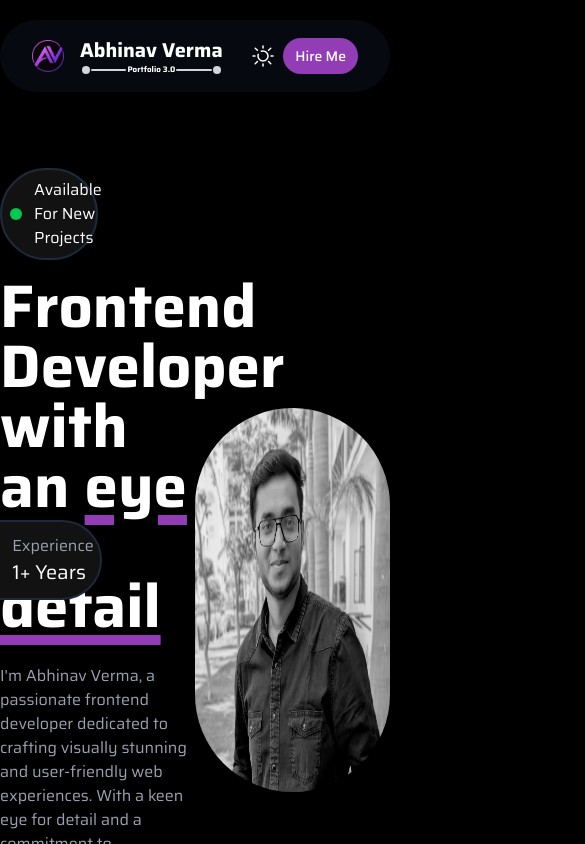
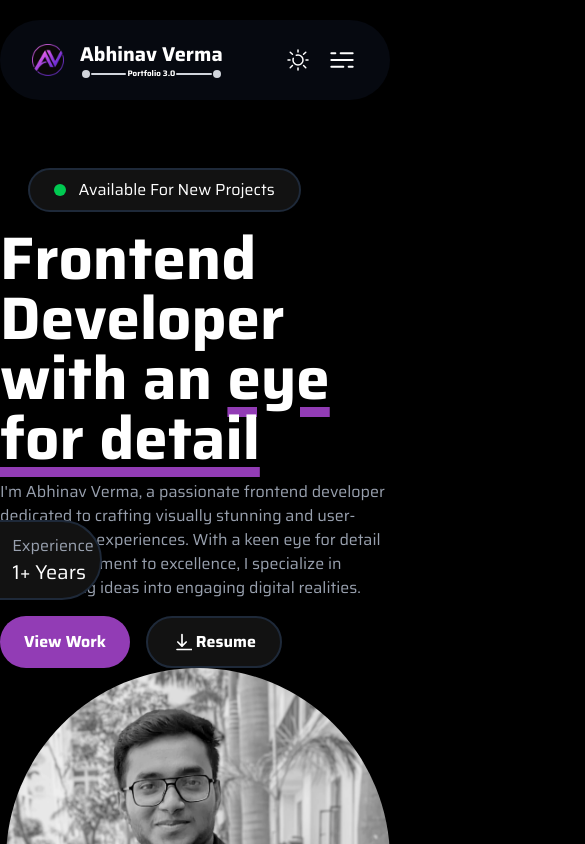
Before and after one commit to abhinavverma658/abhinavverma658.github.io, a React (Vite) app: page / in a window 390 px wide. Shown: the top 844 px of the page, 585 px wide, since content can reach past the window. Built offline with nearby package versions, Linux system fonts and the light colour scheme.

Commit message:
working on mobile responsiveness.

```diff
--- a/src/components/herosection.jsx
+++ b/src/components/herosection.jsx
@@ -1,9 +1,9 @@
 import Abhinav from "../assets/abhinav.webp";
 const heroSection = () => {
   return (
-    <div className="max-w-5xl pt-42 mx-auto flex justify-center items-center  bg-amber">
-      <div className="w-1/2 flex flex-col gap-4">
-        <div className="max-w-[50%] rounded-full bg-[#121212] p-2 border-2 border-gray-800 flex items-center gap-3">
+    <div className="w-full md:max-w-5xl pt-42 mx-auto block md:flex justify-center items-center  bg-amber">
+      <div className="w-full md:w-1/2 relative  md:flex md:flex-col gap-4">
+        <div className="w-[70%] md:max-w-[50%]  rounded-full bg-[#121212] p-2 border-2 border-gray-800 flex items-center justify-center md:justify-normal gap-3 ml-7 mr-7 md:ml-0 md:mr-0 mb-4 ">
           <div className="bg-green-500 rounded-full p-1.5 w-2"> </div>
           <h2 className="text-white">Available For New Projects</h2>
         </div>
@@ -56,7 +56,7 @@ const heroSection = () => {
           </a>
         </div>
       </div>
-      <div className="w-1/2 flex justify-end items-center">
+      <div className="w-full md:w-1/2 flex justify-end items-center">
         <img
           src={Abhinav}
           alt="Abhinav Verma"
--- a/src/components/navbar.jsx
+++ b/src/components/navbar.jsx
@@ -1,9 +1,15 @@
-import React from "react";
+import React, { useState } from "react";
 import logo from "../assets/logo.webp";
 function Navbar() {
+  const [isMenuOpen, setIsMenuOpen] = useState(false);
+
+  const toggleMenu = () => {
+    setIsMenuOpen(!isMenuOpen);
+  };
+
   return (
-    <nav className="bg-gray-900/40 backdrop-blur-2xl flex items-center justify-center p-4 z-999 rounded-full max-w-5xl mx-auto border-amber-50 top-5 fixed left-0 right-0">
-      <div className="container mx-auto px-4 ">
+    <nav className="bg-gray-900/40 backdrop-blur-2xl flex items-center justify-between md:justify-center p-4 z-999 rounded-[52px] md:rounded-full max-w-2xl md:max-w-5xl mx-auto border-amber-50 top-5 fixed left-0 right-0">
+      <div className="container mx-auto px-4 hidden md:block">
         <div className="flex items-center justify-between h-10">
           <div className=" text-white font-bold text-xl flex items-center gap-4">
             <a href="/">
@@ -138,6 +144,190 @@ function Navbar() {
           </div>
         </div>
       </div>
+      <div className="md:hidden w-full">
+        <div className="flex items-center justify-between gap-14 h-12 pl-4 pr-4">
+          <div className=" text-white font-bold text-xl flex items-center gap-4">
+            <a href="/">
+              <img src={logo} alt="Logo" className="w-8 h-8" />
+            </a>
+            <div className="text-center ">
+              <h4>
+                <a href="/" className="text-white">
+                  Abhinav Verma
+                </a>
+              </h4>
+              <div className="flex justify-center items-center gap-px">
+                <div className="p-1 rounded-full bg-gray-300 w-px h-px "></div>
+                <div className="w-1/4 bg-gray-300 h-0.5 rounded-4xl"></div>
+                <div>
+                  <p className="text-[8px] text-white">Portfolio 3.0</p>
+                </div>
+                <div className="w-1/4 bg-gray-300 h-0.5 rounded-4xl"></div>
+                <div className="p-1 rounded-full bg-gray-300 w-px h-px "></div>
+              </div>
+            </div>
+          </div>
+
+          <div className=" flex items-center gap-4">
+            <button>
+              <svg
+                width="24px"
+                height="24px"
+                viewBox="0 0 24 24"
+                fill="none"
+                xmlns="http://www.w3.org/2000/svg"
+              >
+                <g id="SVGRepo_bgCarrier" stroke-width="0"></g>
+                <g
+                  id="SVGRepo_tracerCarrier"
+                  stroke-linecap="round"
+                  stroke-linejoin="round"
+                ></g>
+                <g id="SVGRepo_iconCarrier">
+                  {" "}
+                  <path
+                    d="M7.28451 10.3333C7.10026 10.8546 7 11.4156 7 12C7 14.7614 9.23858 17 12 17C14.7614 17 17 14.7614 17 12C17 9.23858 14.7614 7 12 7C11.4156 7 10.8546 7.10026 10.3333 7.28451"
+                    stroke="#ffffff"
+                    stroke-width="1.5"
+                    stroke-linecap="round"
+                  ></path>{" "}
+                  <path
+                    d="M12 2V4"
+                    stroke="#ffffff"
+                    stroke-width="1.5"
+                    stroke-linecap="round"
+                  ></path>{" "}
+                  <path
+                    d="M12 20V22"
+                    stroke="#ffffff"
+                    stroke-width="1.5"
+                    stroke-linecap="round"
+                  ></path>{" "}
+                  <path
+                    d="M4 12L2 12"
+                    stroke="#ffffff"
+                    stroke-width="1.5"
+                    stroke-linecap="round"
+                  ></path>{" "}
+                  <path
+                    d="M22 12L20 12"
+                    stroke="#ffffff"
+                    stroke-width="1.5"
+                    stroke-linecap="round"
+                  ></path>{" "}
+                  <path
+                    d="M19.7778 4.22266L17.5558 6.25424"
+                    stroke="#ffffff"
+                    stroke-width="1.5"
+                    stroke-linecap="round"
+                  ></path>{" "}
+                  <path
+                    d="M4.22217 4.22266L6.44418 6.25424"
+                    stroke="#ffffff"
+                    stroke-width="1.5"
+                    stroke-linecap="round"
+                  ></path>{" "}
+                  <path
+                    d="M6.44434 17.5557L4.22211 19.7779"
+                    stroke="#ffffff"
+                    stroke-width="1.5"
+                    stroke-linecap="round"
+                  ></path>{" "}
+                  <path
+                    d="M19.7778 19.7773L17.5558 17.5551"
+                    stroke="#ffffff"
+                    stroke-width="1.5"
+                    stroke-linecap="round"
+                  ></path>{" "}
+                </g>
+              </svg>
+            </button>
+            <button onClick={toggleMenu}>
+              <svg
+                width="32px"
+                height="32px"
+                viewBox="0 0 24 24"
+                fill="none"
+                xmlns="http://www.w3.org/2000/svg"
+              >
+                <g id="SVGRepo_bgCarrier" stroke-width="0"></g>
+                <g
+                  id="SVGRepo_tracerCarrier"
+                  stroke-linecap="round"
+                  stroke-linejoin="round"
+                ></g>
+                <g id="SVGRepo_iconCarrier">
+                  {" "}
+                  <path
+                    d="M4 7L7 7M20 7L11 7"
+                    stroke="#ffffff"
+                    stroke-width="1.5"
+                    stroke-linecap="round"
+                  ></path>{" "}
+                  <path
+                    d="M20 17H17M4 17L13 17"
+                    stroke="#ffffff"
+                    stroke-width="1.5"
+                    stroke-linecap="round"
+                  ></path>{" "}
+                  <path
+                    d="M4 12H7L20 12"
+                    stroke="#ffffff"
+                    stroke-width="1.5"
+                    stroke-linecap="round"
+                  ></path>{" "}
+                </g>
+              </svg>
+            </button>
+          </div>
+        </div>
+
+        {/* Mobile Menu */}
+        {isMenuOpen && (
+          <div className="mt-4 pb-4 border-t border-gray-700 pt-4 rounded-4xl">
+            <div className="flex flex-col space-y-3">
+              <a
+                href="#about"
+                onClick={toggleMenu}
+                className="text-white hover:text-purple-700 transition-all duration-300 px-3 py-2 rounded-md text-sm font-medium"
+              >
+                About
+              </a>
+              <a
+                href="#projects"
+                onClick={toggleMenu}
+                className="text-white hover:text-purple-700 transition-all duration-300 px-3 py-2 rounded-md text-sm font-medium"
+              >
+                Projects
+              </a>
+              <a
+                href="#experience"
+                onClick={toggleMenu}
+                className="text-white hover:text-purple-700 transition-all duration-300 px-3 py-2 rounded-md text-sm font-medium"
+              >
+                Experience
+              </a>
+              <a
+                href="#skills"
+                onClick={toggleMenu}
+                className="text-white hover:text-purple-700 transition-all duration-300 px-3 py-2 rounded-md text-sm font-medium"
+              >
+                Skills
+              </a>
+              <a
+                href="#contact"
+                onClick={toggleMenu}
+                className="text-white hover:text-purple-700 transition-all duration-300 px-3 py-2 rounded-md text-sm font-medium"
+              >
+                Contact
+              </a>
+              <button className="text-white bg-purple p-4 px-3 py-2 rounded-full text-sm font-medium hover:transform hover:scale-105 transition-transform duration-300 w-full">
+                Hire Me
+              </button>
+            </div>
+          </div>
+        )}
+      </div>
     </nav>
   );
 }
--- a/src/components/projectCard.jsx
+++ b/src/components/projectCard.jsx
@@ -65,7 +65,7 @@ const ProjectCard = (props) => {
           {props.projectDescription}
         </p>
       </div>
-      <div className="flex gap-4 ">
+      <div className=" md:flex gap-4 ">
         <Skill skill="Node.js" />
         <Skill skill="Node.js" />
         <Skill skill="Node.js" />
--- a/src/components/stats.jsx
+++ b/src/components/stats.jsx
@@ -1,7 +1,7 @@
 const statsNumber = () => {
   return (
     <div className="max-w-full border-t border-b border-gray-800 mt-20">
-      <div className="flex grid-cols-4 max-w-5xl py-10 justify-center mx-auto gap-10  ">
+      <div className="md:flex grid-cols-4 max-w-5xl py-10 justify-center mx-auto gap-10  ">
         <div className="text-white w-1/4 flex flex-col items-center">
           <h2 className="text-3xl">120+</h2>
           <h5 className="text-xl text-[#923cb5]">Projects Completed</h5>
--- a/src/components/technicalskills.jsx
+++ b/src/components/technicalskills.jsx
@@ -9,7 +9,7 @@ const TechnicalSkills = () => {
         <h2 className="text-2xl text-gray-400 mt-5 mb-5 font-bold">
           Frontend Development
         </h2>
-        <div className="flex gap-4">
+        <div className=" md:flex gap-4">
           <Skills skill="HTML5" />
           <Skills skill="CSS3" />
           <Skills skill="JavaScript" />
@@ -21,7 +21,7 @@ const TechnicalSkills = () => {
         <h2 className="text-2xl text-gray-400 mt-5 mb-5 font-bold">
           Design & Tools
         </h2>
-        <div className="flex gap-4">
+        <div className=" md:flex gap-4">
           <Skills skill="Figma" />
           <Skills skill="GitHub" />
           <Skills skill="Lighthouse" />
```
